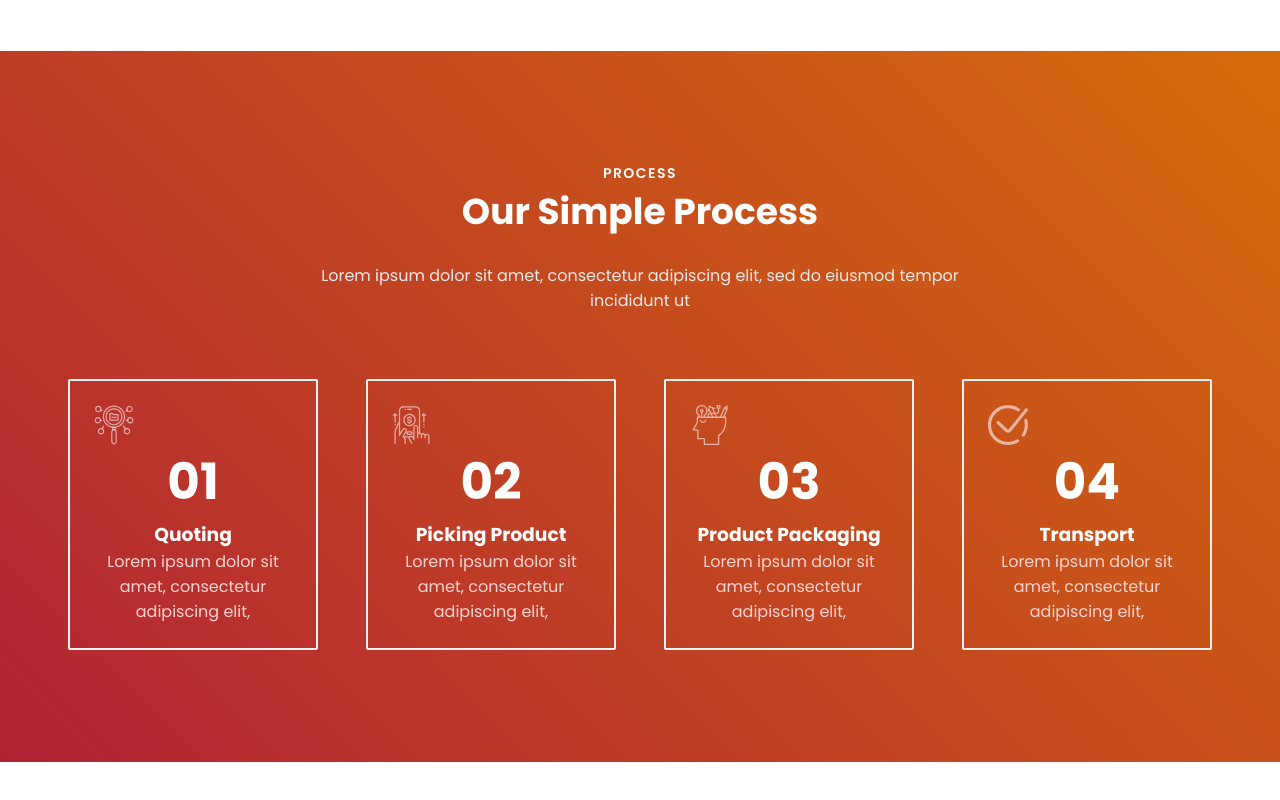
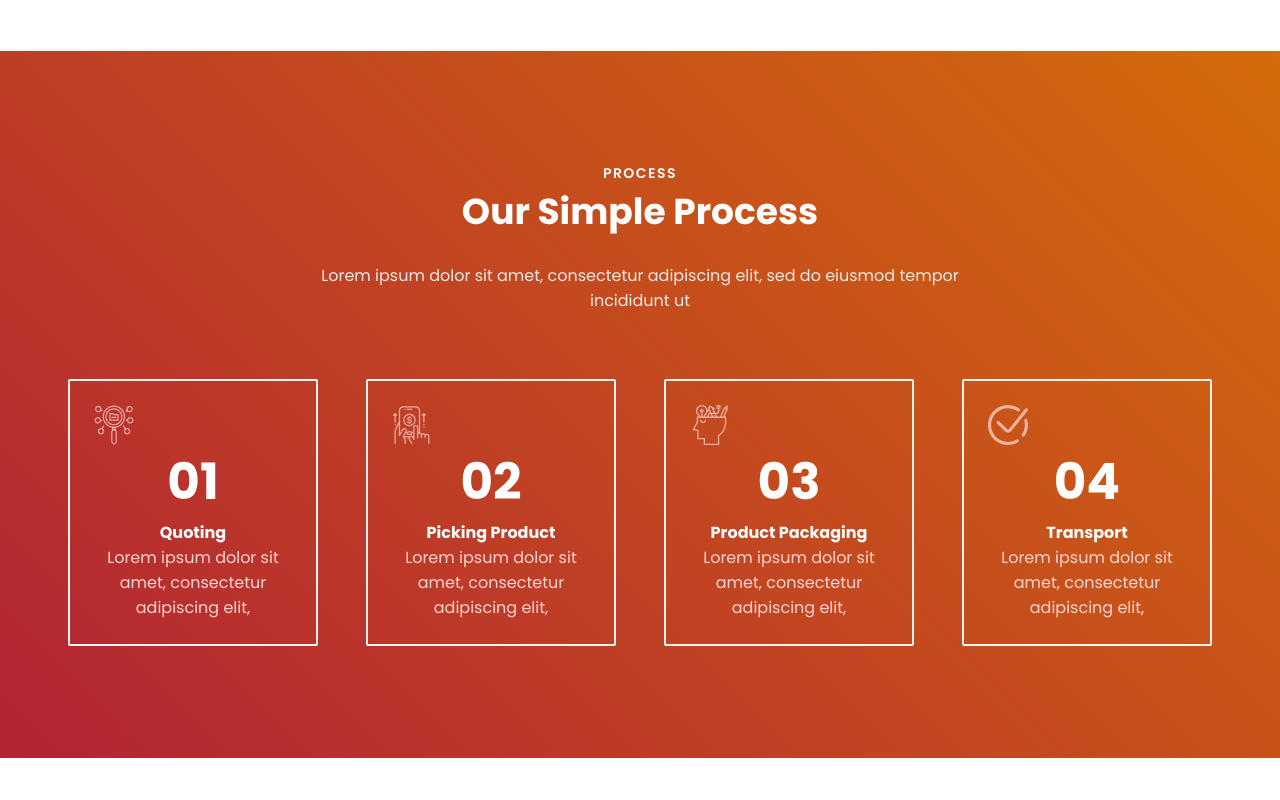
Before and after one commit to mustafe-om/odin-landing-page, a plain HTML site: page index.html in a window 1280 px wide. Shown: the part 1806-2606 px from the top of the page. Drawn offline with Linux system fonts and the light colour scheme.

Commit message:
modified: styles.css

```diff
--- a/styles.css
+++ b/styles.css
@@ -232,6 +232,10 @@ a {
     font-size: 50px;
     font-weight: 700;
 }
+.process-card h3{
+    font-size: 16px;
+    font-weight: 700;
+}
 .process-card p{
     width: 190px;
     color: #FBD4D2;
```
